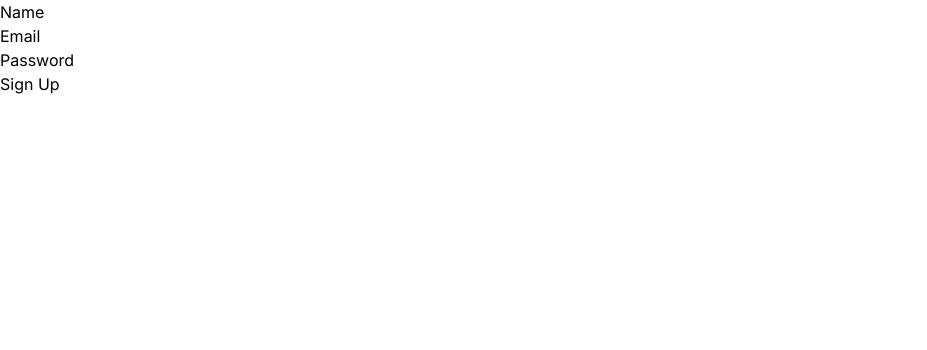
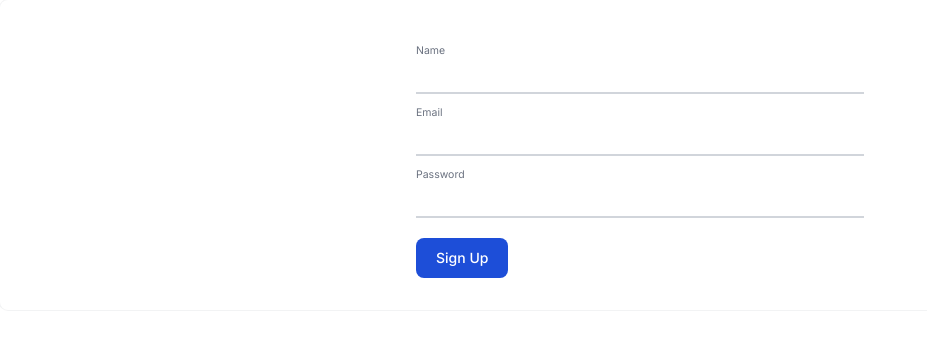
Before and after one commit to BorimirGanchev/Ivo-HackTues-exercise, a Next.js app in the folder frontend-exercise/: page /signup in a window 1280 px wide. Shown: the top 350 px of the page, without its empty margins (0-927 px from the left). Built offline with nearby package versions, Linux system fonts and the light colour scheme.

Commit message:
added styling to form

```diff
--- a/frontend-exercise/app/components/form.tsx
+++ b/frontend-exercise/app/components/form.tsx
@@ -32,20 +32,21 @@ function Form({ button_text, input_data_arr }: FormProps) {
     };
 
     return (
-      <form onSubmit={handleSubmit}>
+      <form onSubmit={handleSubmit} className='max-w-md mx-auto'>
         {input_data_arr.map((input, index) => (
-          <div key={index}>
-            <label>{input.label}</label>
+          <div key={index} className='relative z-0 w-full mb-5 mt-5 group'>
             <input
+              className='block py-2.5 px-0 w-full text-sm text-gray-900 bg-transparent border-0 border-b-2 border-gray-300 appearance-none dark:text-white dark:border-gray-600 dark:focus:border-blue-500 focus:outline-none focus:ring-0 focus:border-blue-600 peer'
               type={input.type || 'text'}
               value={formData[input.name] || ''}
               onChange={(e: ChangeEvent<HTMLInputElement>) =>
                 handleInputChange(input.name, e.target.value)
               }
             />
+            <label className='peer-focus:font-medium absolute text-sm text-gray-500 dark:text-gray-400 duration-300 transform -translate-y-6 scale-75 top-3 -z-10 origin-[0] peer-focus:start-0 rtl:peer-focus:translate-x-1/4 rtl:peer-focus:left-auto peer-focus:text-blue-600 peer-focus:dark:text-blue-500 peer-placeholder-shown:scale-100 peer-placeholder-shown:translate-y-0 peer-focus:scale-75 peer-focus:-translate-y-6'>{input.label}</label>
           </div>
         ))}
-        <button type="submit">{button_text}</button>
+        <button type="submit" className='text-white bg-blue-700 hover:bg-blue-800 focus:ring-4 focus:outline-none focus:ring-blue-300 font-medium rounded-lg text-sm w-full sm:w-auto px-5 py-2.5 text-center dark:bg-blue-600 dark:hover:bg-blue-700 dark:focus:ring-blue-800'>{button_text}</button>
       </form>
     );
   }
--- a/frontend-exercise/app/login/page.tsx
+++ b/frontend-exercise/app/login/page.tsx
@@ -1,4 +1,4 @@
-import React from 'react'
+import React from 'react';
 import Form from '../components/form';
 
 const Login = () => {
@@ -9,8 +9,12 @@ const Login = () => {
   ];
 
   return (
-    <Form button_text='Log in' input_data_arr={inputData} />
-  )
-}
+    <div className='min-h-screen justify-center dark:bg-slate-800 ring-slate-900/5'>
+      <div className='bg-white dark:bg-slate-800 rounded-lg px-6 py-8 ring-1 ring-slate-900/5'>
+        <Form button_text='Log in' input_data_arr={inputData} />
+      </div>
+    </div>
+  );
+};
 
-export default Login
+export default Login;
--- a/frontend-exercise/app/signup/page.tsx
+++ b/frontend-exercise/app/signup/page.tsx
@@ -9,7 +9,11 @@ const Signup = () => {
   ];
 
   return (
-    <Form button_text='Sign Up' input_data_arr={inputData} />
+    <div className='min-h-screen justify-center dark:bg-slate-800 ring-slate-900/5'>
+      <div className='bg-white dark:bg-slate-800 rounded-lg px-6 py-8 ring-1 ring-slate-900/5'>
+        <Form button_text='Sign Up' input_data_arr={inputData} />
+      </div>
+    </div>
   )
 }
 
```
